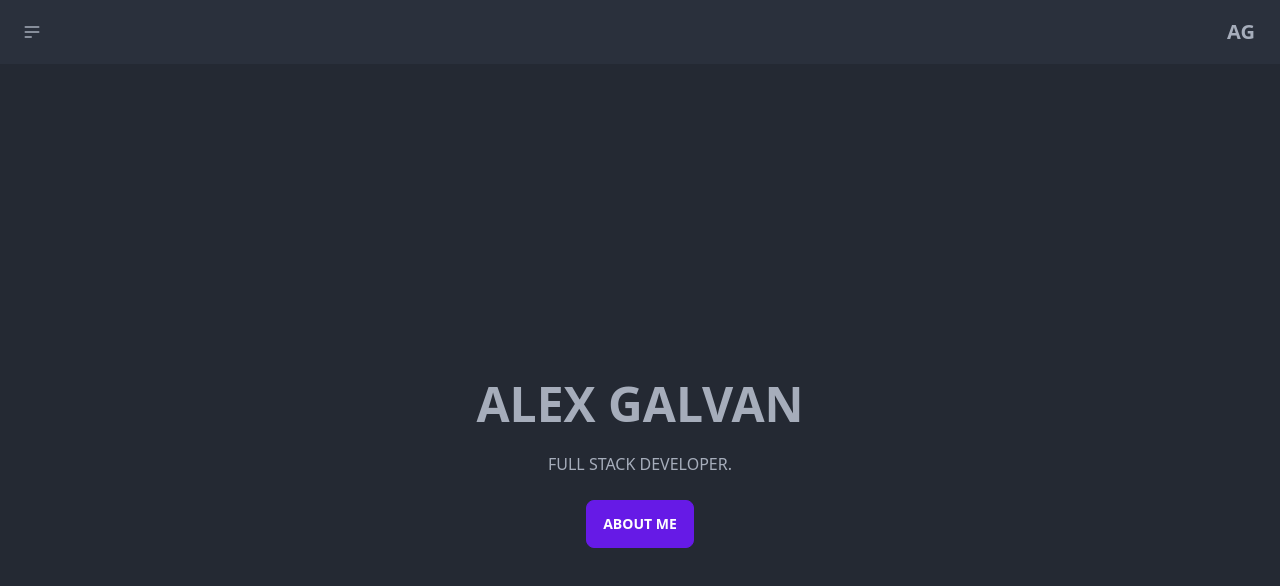
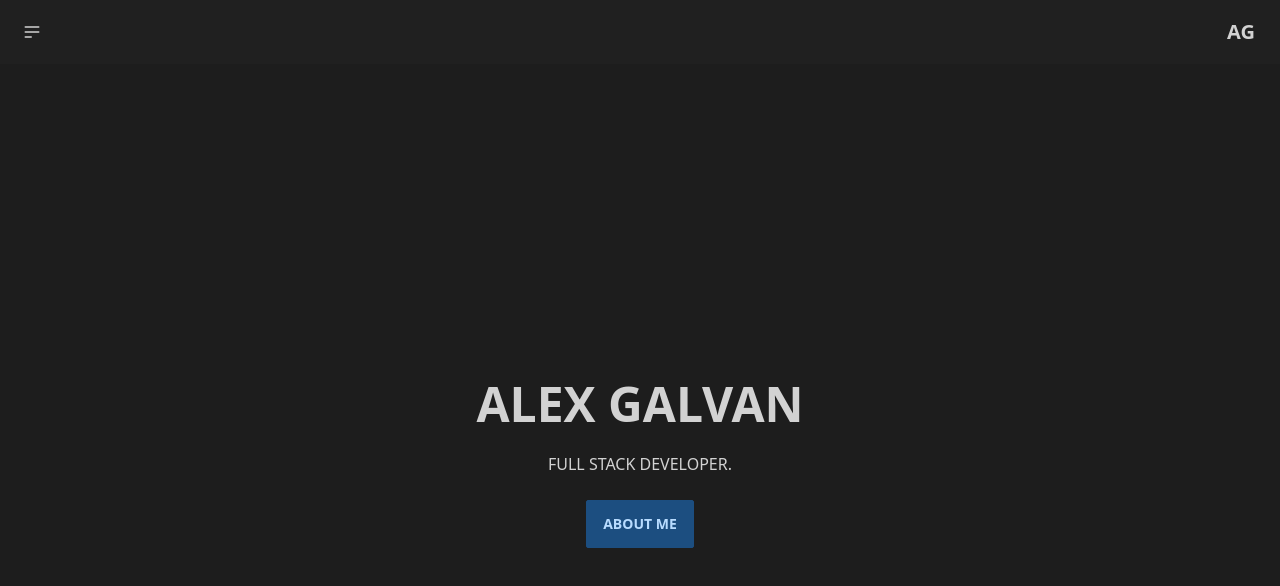
Before and after one commit to alexGalvan0/next-portfolio, a Next.js app: page / in a window 1280 px wide. Shown: the top 586 px of the page. Built offline with nearby package versions, Linux system fonts and the light colour scheme.

Commit message:
updated theme

```diff
--- a/app/layout.tsx
+++ b/app/layout.tsx
@@ -13,7 +13,7 @@ export default function RootLayout({
         head.tsx. Find out more at https://beta.nextjs.org/docs/api-reference/file-conventions/head
       */}
       <head />
-      <body data-theme="dark">
+      <body data-theme="business">
         <NavBar />
         {children}
       </body>
--- a/tailwind.config.js
+++ b/tailwind.config.js
@@ -6,7 +6,7 @@ module.exports = {
 
   ],
   daisyui: {
-    themes: ["dark", "retro"],
+    themes: ["corporate", "business"],
   },
   theme: {
     extend: {},
```
